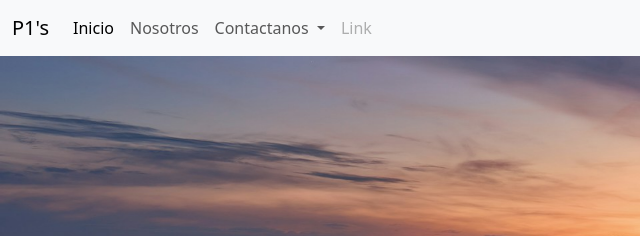
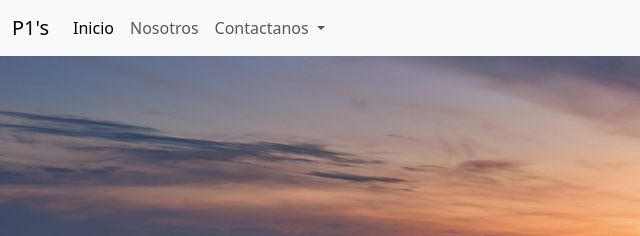
Before and after one commit to P1erosebas8/Prueba, a plain HTML site: page Inicio.html in a window 1280 px wide. Shown: the top 236 px of the page, 0-640 px from the left. Drawn offline with nearby package versions, Linux system fonts and the light colour scheme.

Commit message:
Quitando cosas header

```diff
--- a/Header.html
+++ b/Header.html
@@ -28,9 +28,6 @@
                         <li><a class="dropdown-item" href="Contactanos.html">Contactanos mensaje</a></li>
                     </ul>
                 </li>
-                <li class="nav-item">
-                    <a class="nav-link disabled" aria-disabled="true">Link</a>
-                </li>
             </ul>
             <form class="d-flex" role="search">
                 <input class="form-control me-2" type="search" placeholder="Buscar" aria-label="Search" />
```
